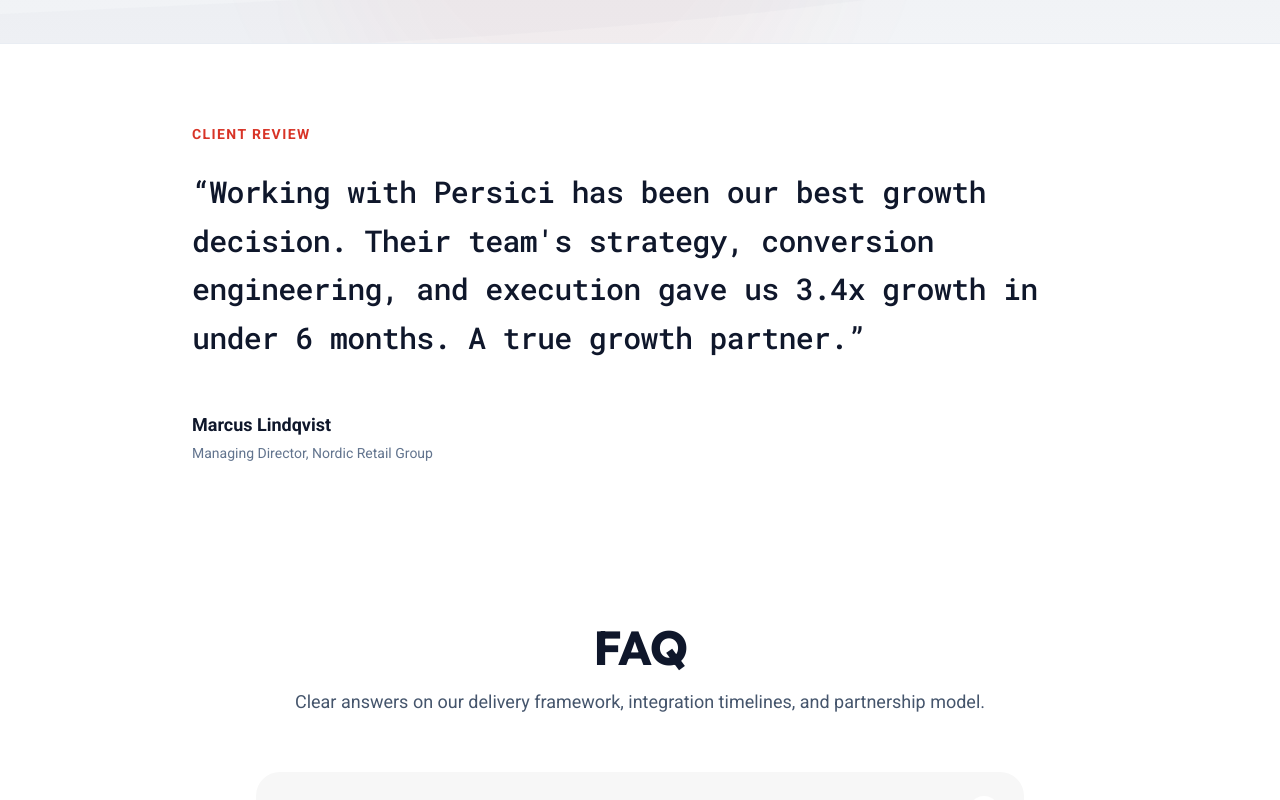
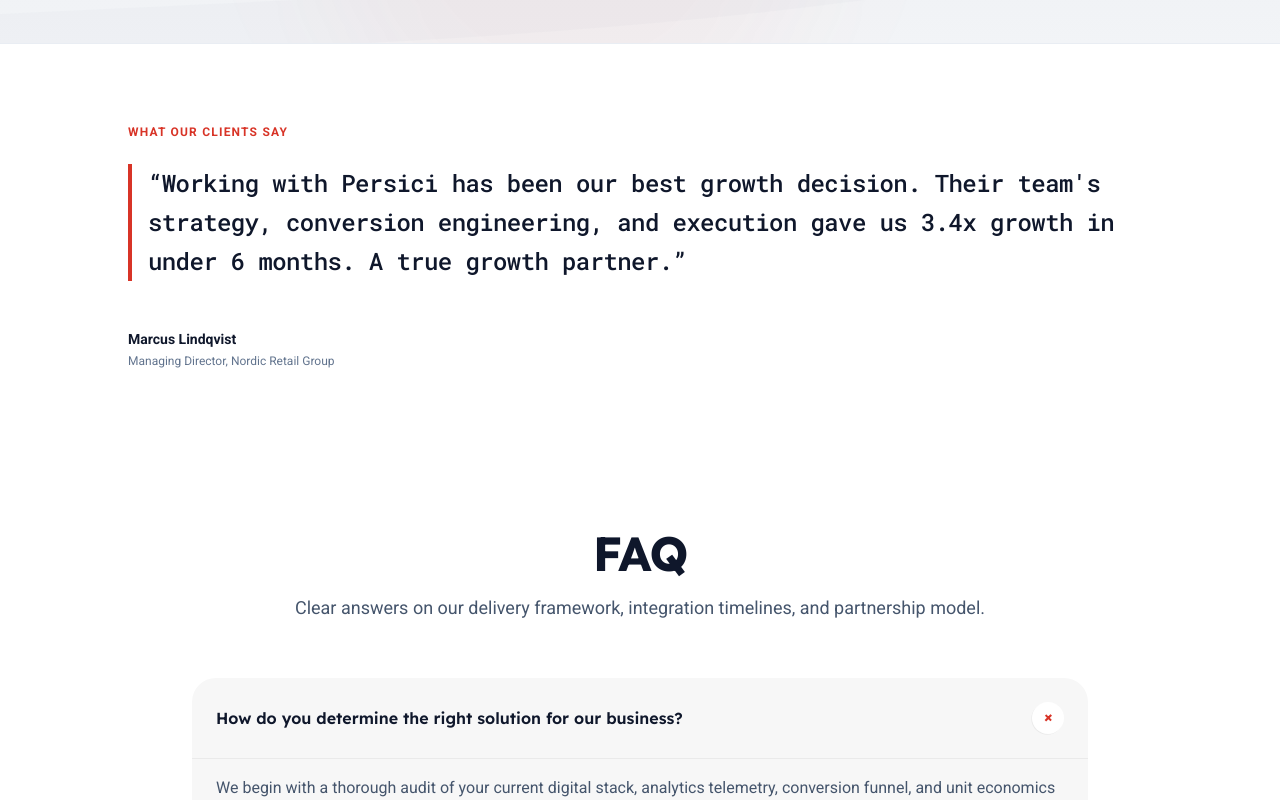
Before and after one commit to Persici-Agency/persici-app, a Next.js app: page /en/solutions in a window 1280 px wide. Shown: the part 7820-8620 px from the top of the page. Built offline with nearby package versions, Linux system fonts and the light colour scheme; no server answers; the database is empty.

Commit message:
feat: add reusable ClientReview and SolutionsFaq components for solutions pages

```diff
--- a/app/[lang]/(site)/solutions/_solutions/components/solutions-client-review.tsx
+++ b/app/[lang]/(site)/solutions/_solutions/components/solutions-client-review.tsx
@@ -48,21 +48,21 @@
     (typeof badge === 'string'
       ? badge
       : badge?.[lang as 'en' | 'ar'] || badge?.en) ||
-    (isRtl ? 'آراء العملاء' : 'Client Review');
+    (isRtl ? 'آراء العملاء' : 'What our clients say');
 
   if (!cleanQuoteText) return null;
 
   return (
     <section className={`${className || 'py-14 sm:py-16 lg:py-20'} bg-white relative overflow-hidden`}>
       <div className={sectionContainer}>
-        <FadeUp delay={0} duration={800} distance={24} className="max-w-4xl mx-auto">
+        <FadeUp delay={0} duration={800} distance={24} className="max-w-5xl mx-auto">
           {/* Subtitle / Eyebrow (No background, brand primary color distinct from heading) */}
-          <span className="text-xs sm:text-sm font-bold uppercase tracking-widest text-persici-crimson block mb-6">
+          <span className="text-xs font-bold uppercase tracking-widest text-persici-crimson block mb-6">
             {badgeText}
           </span>
 
           {/* Monospaced Typographic Client Quotation */}
-          <blockquote className="font-mono text-xl sm:text-2xl lg:text-3xl font-normal sm:font-medium tracking-tight text-slate-900 leading-relaxed text-left rtl:text-right">
+          <blockquote className="font-mono ltr:border-l-4 rtl:border-r-4 border-persici-crimson ltr:pl-4 rtl:pr-4 text-xl sm:text-2xl lg:text-2xl font-normal sm:font-medium tracking-tight text-slate-900 leading-relaxed text-left rtl:text-right">
             &ldquo;{cleanQuoteText}&rdquo;
           </blockquote>
 
@@ -70,12 +70,12 @@
           {(author || role) && (
             <div className="mt-8 pt-4 text-left rtl:text-right">
               {author && (
-                <div className="font-semibold text-slate-900 text-base sm:text-lg">
+                <div className="font-semibold text-slate-900 text-sm">
                   {author}
                 </div>
               )}
               {role && (
-                <div className="text-xs sm:text-sm text-slate-500 mt-1">
+                <div className="text-xs text-slate-500 mt-1">
                   {role}
                 </div>
               )}
--- a/app/[lang]/(site)/solutions/_solutions/components/solutions-faq-section.tsx
+++ b/app/[lang]/(site)/solutions/_solutions/components/solutions-faq-section.tsx
@@ -42,7 +42,7 @@
     <section className={`${className || 'pt-14 pb-20 sm:pt-16 sm:pb-24 lg:pt-20 lg:pb-28'} bg-white overflow-hidden`}>
       <div className={sectionContainer}>
         {/* Section Heading with FadeUp */}
-        <FadeUp delay={0} duration={700} distance={20} className="text-center max-w-3xl mx-auto mb-10 sm:mb-14">
+        <FadeUp delay={0} duration={700} distance={20} className="text-center max-w-4xl mx-auto mb-10 sm:mb-14">
           <h2 className="font-primary text-3xl sm:text-4xl lg:text-5xl font-extrabold tracking-tight text-slate-900">
             {displayTitle}
           </h2>
@@ -54,7 +54,7 @@
         </FadeUp>
 
         {/* FAQs Accordion with Staggered FadeUp */}
-        <div className="max-w-3xl mx-auto space-y-3.5 sm:space-y-4">
+        <div className="max-w-4xl mx-auto space-y-3.5 sm:space-y-4">
           {faqs.map((faq, idx) => {
             const question = faq.question[lang as 'en' | 'ar'] || faq.question.en;
             const answer = faq.answer[lang as 'en' | 'ar'] || faq.answer.en;
@@ -79,12 +79,11 @@
                     aria-expanded={isOpen}
                     aria-controls={`faq-content-${idx}`}
                   >
-                    <span className="font-primary text-base sm:text-lg font-bold text-slate-900">
+                    <span className="font-primary text-md font-semibold text-slate-900">
                       {question}
                     </span>
                     <span
-                      className={`flex h-7 w-7 sm:h-8 sm:w-8 shrink-0 items-center justify-center rounded-full bg-white shadow-2xs font-bold text-sm sm:text-base transition-transform duration-300 ${
-                        isOpen
+                      className={`flex h-7 w-7 sm:h-8 sm:w-8 shrink-0 items-center justify-center rounded-full bg-white shadow-2xs font-bold text-sm sm:text-base transition-transform duration-300 ${isOpen
                         ? 'rotate-45 text-persici-crimson'
                         : 'text-slate-700'
                         }`}
@@ -98,8 +97,7 @@
                     id={`faq-content-${idx}`}
                     role="region"
                     aria-labelledby={`faq-btn-${idx}`}
-                    className={`grid transition-all duration-300 ease-in-out ${
-                      isOpen
+                    className={`grid transition-all duration-300 ease-in-out ${isOpen
                       ? 'grid-rows-[1fr] opacity-100'
                       : 'grid-rows-[0fr] opacity-0 pointer-events-none'
                       }`}
```
Lines whose indentation alone changed are shown as unchanged.
